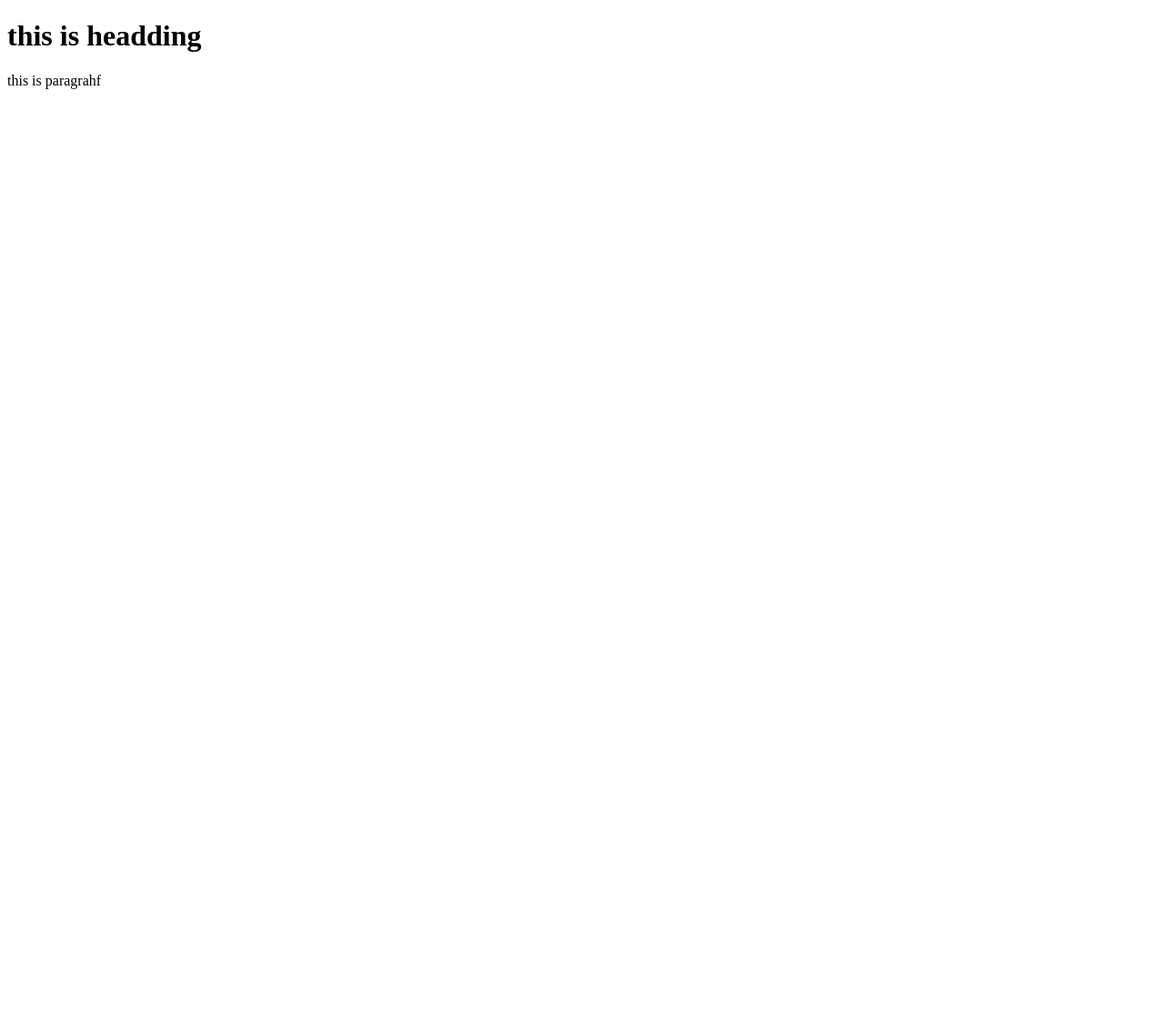
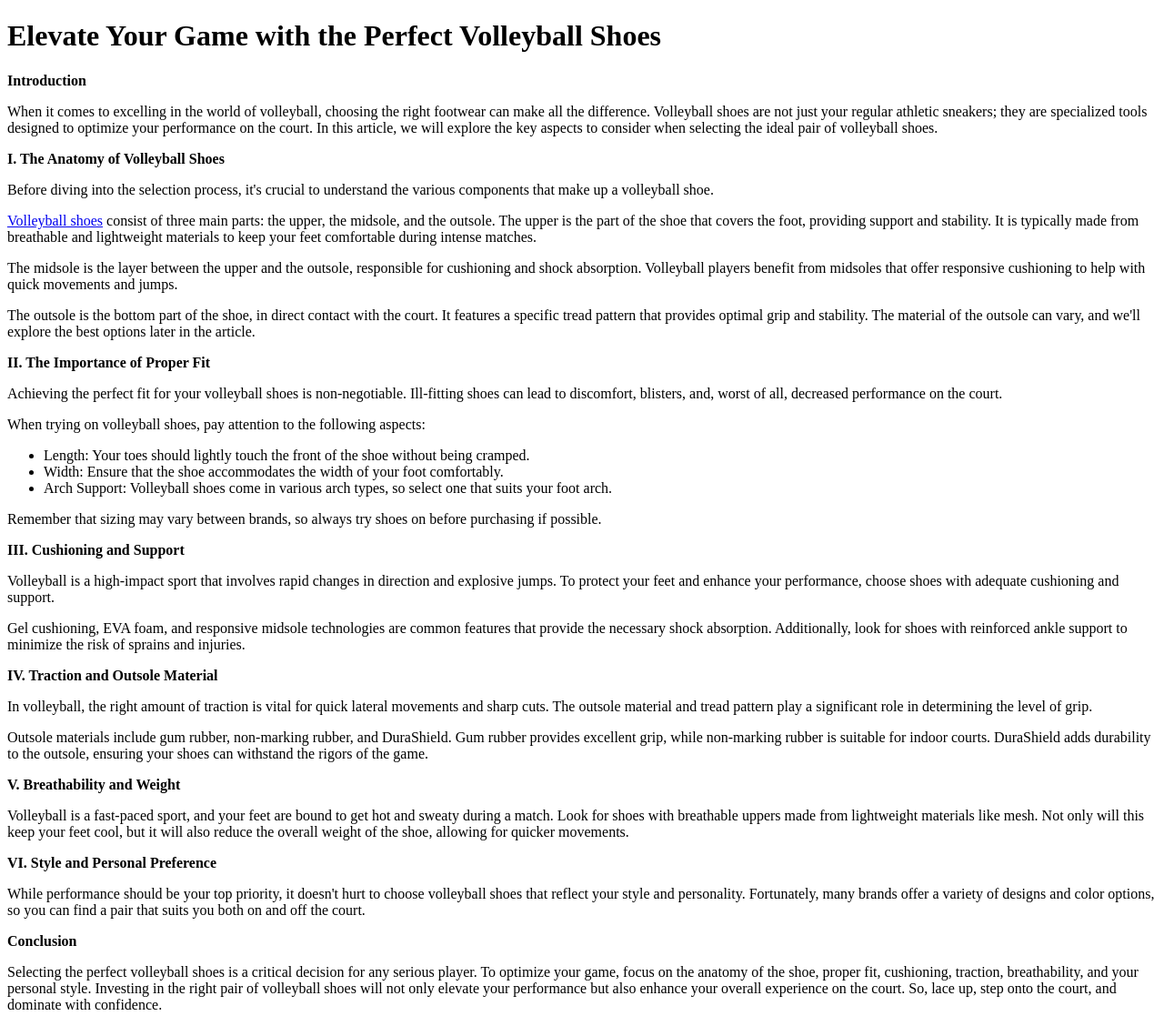
Before and after one commit to grayy341/Sporty-sole-Reviews, a plain HTML site: page index.html in a window 1280 px wide. Shown: the whole page at 91% size. Before the commit the page ends 800 px from the top, so only its background shows below. Drawn offline with Linux system fonts and the light colour scheme.

Commit message:
Update index.html
update

```diff
--- a/index.html
+++ b/index.html
@@ -1,13 +1,62 @@
 <!DOCTYPE html>
-<html lang="en">
+<html>
 <head>
-    <meta charset="UTF-8">
-    <meta http-equiv="X-UA-Compatible" content="IE=edge">
-    <meta name="viewport" content="width=device-width, initial-scale=1.0">
-    <title>Document</title>
+  <title>Elevate Your Game with the Perfect Volleyball Shoes</title>
 </head>
 <body>
-    <h1>this is headding</h1>
-    <p> this is paragrahf</p>
+
+<h1>Elevate Your Game with the Perfect Volleyball Shoes</h1>
+
+<p><strong>Introduction</strong></p>
+
+<p>When it comes to excelling in the world of volleyball, choosing the right footwear can make all the difference. Volleyball shoes are not just your regular athletic sneakers; they are specialized tools designed to optimize your performance on the court. In this article, we will explore the key aspects to consider when selecting the ideal pair of volleyball shoes.</p>
+
+<p><strong>I. The Anatomy of Volleyball Shoes</strong></p>
+
+<p>Before diving into the selection process, it's crucial to understand the various components that make up a volleyball shoe.</p>
+
+<p> <a href="https://sportysolereviews.com">Volleyball shoes</a> consist of three main parts: the upper, the midsole, and the outsole. The upper is the part of the shoe that covers the foot, providing support and stability. It is typically made from breathable and lightweight materials to keep your feet comfortable during intense matches.</p>
+
+<p>The midsole is the layer between the upper and the outsole, responsible for cushioning and shock absorption. Volleyball players benefit from midsoles that offer responsive cushioning to help with quick movements and jumps.</p>
+
+<p>The outsole is the bottom part of the shoe, in direct contact with the court. It features a specific tread pattern that provides optimal grip and stability. The material of the outsole can vary, and we'll explore the best options later in the article.</p>
+
+<p><strong>II. The Importance of Proper Fit</strong></p>
+
+<p>Achieving the perfect fit for your volleyball shoes is non-negotiable. Ill-fitting shoes can lead to discomfort, blisters, and, worst of all, decreased performance on the court.</p>
+
+<p>When trying on volleyball shoes, pay attention to the following aspects:</p>
+<ul>
+  <li>Length: Your toes should lightly touch the front of the shoe without being cramped.</li>
+  <li>Width: Ensure that the shoe accommodates the width of your foot comfortably.</li>
+  <li>Arch Support: Volleyball shoes come in various arch types, so select one that suits your foot arch.</li>
+</ul>
+
+<p>Remember that sizing may vary between brands, so always try shoes on before purchasing if possible.</p>
+
+<p><strong>III. Cushioning and Support</strong></p>
+
+<p>Volleyball is a high-impact sport that involves rapid changes in direction and explosive jumps. To protect your feet and enhance your performance, choose shoes with adequate cushioning and support.</p>
+
+<p>Gel cushioning, EVA foam, and responsive midsole technologies are common features that provide the necessary shock absorption. Additionally, look for shoes with reinforced ankle support to minimize the risk of sprains and injuries.</p>
+
+<p><strong>IV. Traction and Outsole Material</strong></p>
+
+<p>In volleyball, the right amount of traction is vital for quick lateral movements and sharp cuts. The outsole material and tread pattern play a significant role in determining the level of grip.</p>
+
+<p>Outsole materials include gum rubber, non-marking rubber, and DuraShield. Gum rubber provides excellent grip, while non-marking rubber is suitable for indoor courts. DuraShield adds durability to the outsole, ensuring your shoes can withstand the rigors of the game.</p>
+
+<p><strong>V. Breathability and Weight</strong></p>
+
+<p>Volleyball is a fast-paced sport, and your feet are bound to get hot and sweaty during a match. Look for shoes with breathable uppers made from lightweight materials like mesh. Not only will this keep your feet cool, but it will also reduce the overall weight of the shoe, allowing for quicker movements.</p>
+
+<p><strong>VI. Style and Personal Preference</strong></p>
+
+<p>While performance should be your top priority, it doesn't hurt to choose volleyball shoes that reflect your style and personality. Fortunately, many brands offer a variety of designs and color options, so you can find a pair that suits you both on and off the court.</p>
+
+<p><strong>Conclusion</strong></p>
+
+<p>Selecting the perfect volleyball shoes is a critical decision for any serious player. To optimize your game, focus on the anatomy of the shoe, proper fit, cushioning, traction, breathability, and your personal style. Investing in the right pair of volleyball shoes will not only elevate your performance but also enhance your overall experience on the court. So, lace up, step onto the court, and dominate with confidence.</p>
+
 </body>
 </html>
```
